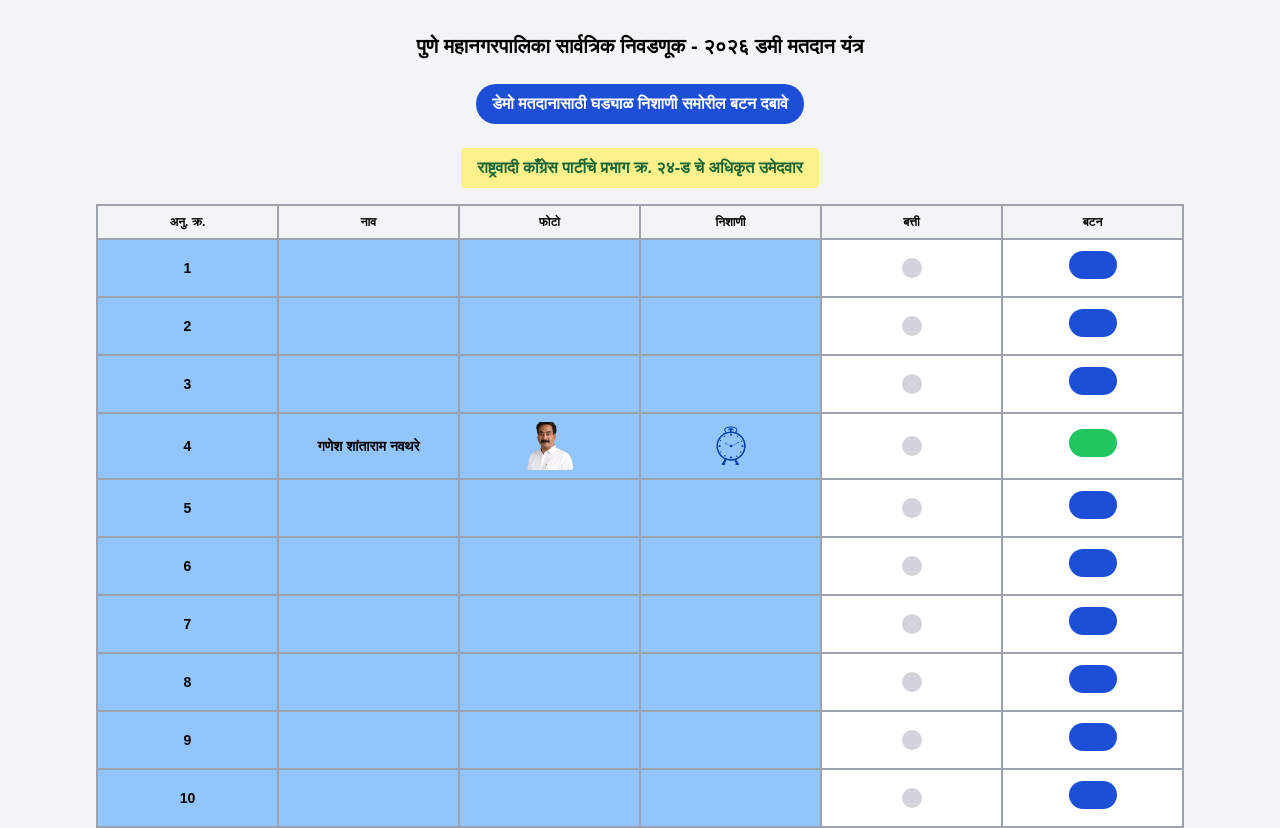
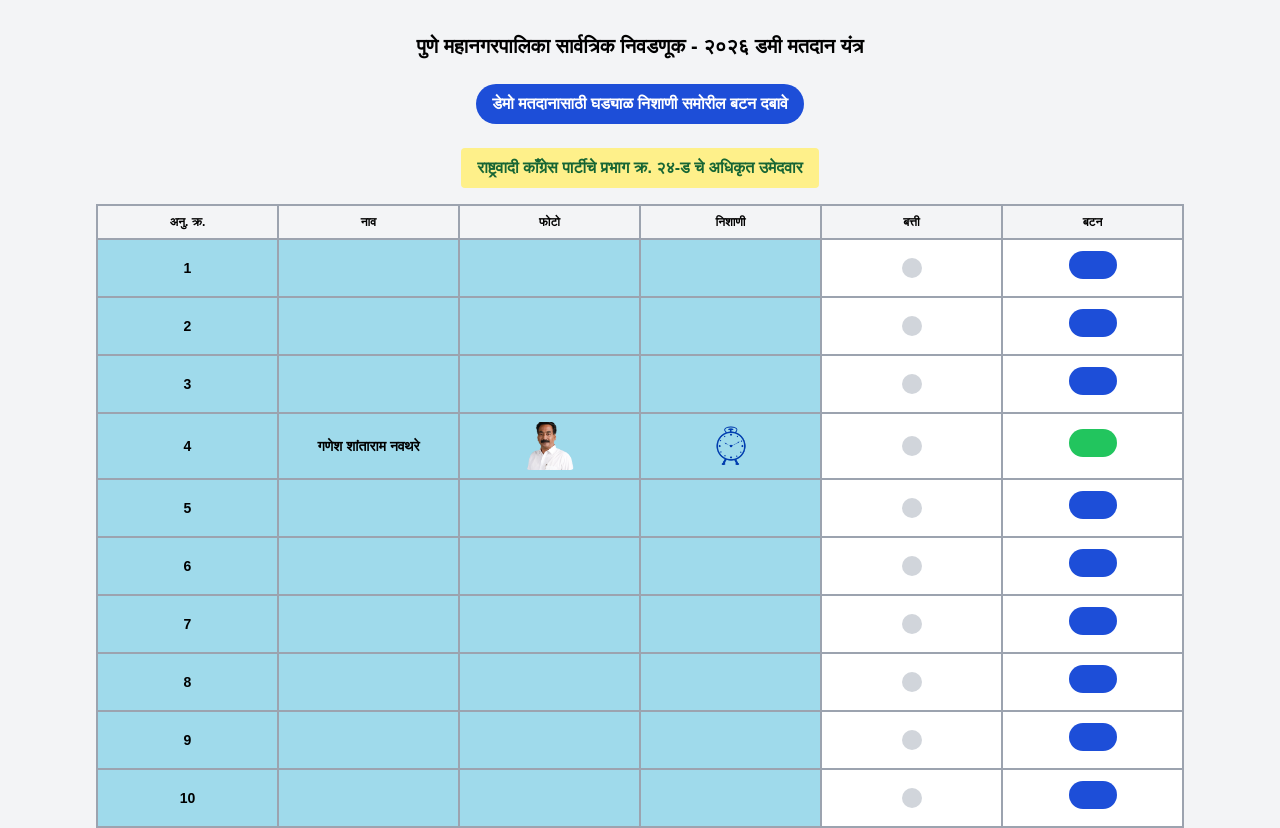
Before and after one commit to corporateDynastical/ganesh_navthare_dummyvote, a Next.js app: page / in a window 1280 px wide. Shown: the top 828 px of the page. Built offline with nearby package versions, Linux system fonts and the light colour scheme.

Commit message:
Update page.tsx

```diff
--- a/app/page.tsx
+++ b/app/page.tsx
@@ -60,7 +60,7 @@
 
           <tbody>
             {[...Array(10)].map((_, index) => (
-              <tr key={index} className="bg-blue-300 dark:bg-gray-800">
+              <tr key={index} className="bg-[#9fdaeb] dark:bg-gray-800">
                 <td className="border-2 border-gray-400 px-2 md:px-1 py-2 text-center font-bold text-sm">
                   {index + 1}
                 </td>
```
